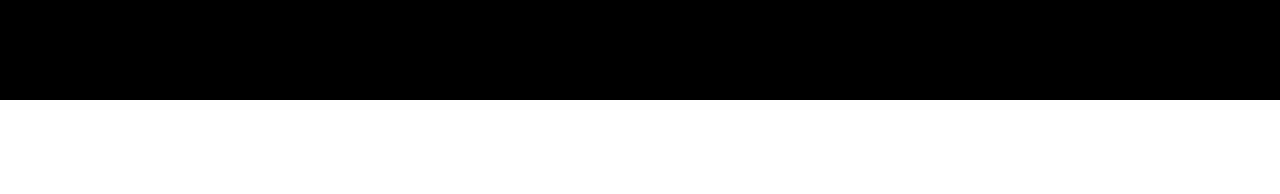
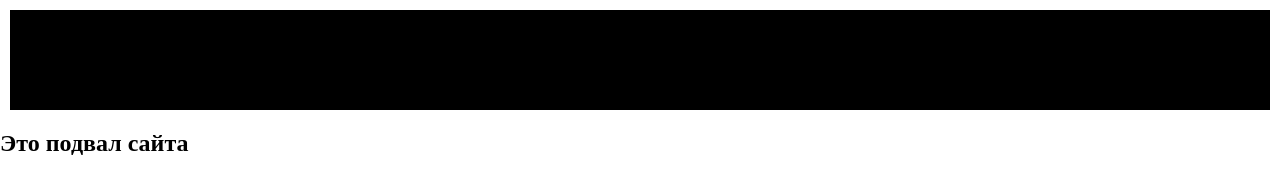
Before and after one commit to EvgenyVetrov33/learn_branches, a plain HTML site: page index.html in a window 1280 px wide. Drawn offline with Linux system fonts and the light colour scheme.

Commit message:
написали стили

```diff
--- a/index.html
+++ b/index.html
@@ -10,6 +10,9 @@
 
 <body>
 	<header class="header"></header>
+	<footer class="footer">
+		<h2>Это подвал сайта</h2>
+	</footer>
 </body>
 
 </html>
--- a/style.css
+++ b/style.css
@@ -5,4 +5,6 @@ body {
 .header {
 	height: 100px;
 	background-color: #000;
+	color: #cb9e9e;
+	margin: 10px;
 }
```
